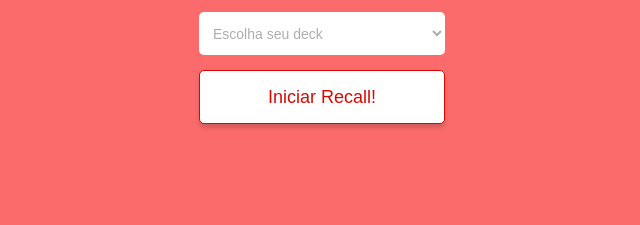
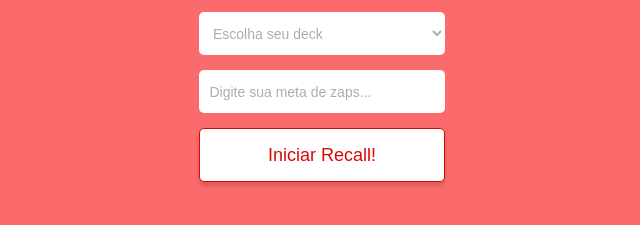
Before and after one commit to rodrigocqb/Projeto-8---ZapRecall, a React app: page / in a window 1280 px wide. Shown: the part 457-682 px from the top of the page, without its empty margins (318-958 px from the left). Built offline with nearby package versions, Linux system fonts and the light colour scheme; a web font is replaced by a local one.

Commit message:
Zap target input layout done

```diff
--- a/src/components/App.js
+++ b/src/components/App.js
@@ -7,12 +7,13 @@ import "../assets/css/style.css";
 export default function App() {
     const [screen, setScreen] = React.useState(true);
     const [deck, setDeck] = React.useState("");
+    const [zapTarget, setZapTarget] = React.useState();
 
     return (
         <>
             {screen ?
-            (<Welcome setScreen={setScreen} deck={deck} setDeck={setDeck} />) :
-            (<Game setScreen={setScreen} deck={deck} />)}
+                (<Welcome setScreen={setScreen} deck={deck} setDeck={setDeck} setZapTarget={setZapTarget} />) :
+                (<Game setScreen={setScreen} deck={deck} zapTarget={zapTarget} />)}
         </>
     );
 }
--- a/src/components/Game/Game.js
+++ b/src/components/Game/Game.js
@@ -6,7 +6,6 @@ import "./style.css";
 
 export default function Game({ setScreen, deck }) {
     const [answerValues, setAnswerValues] = React.useState([]);
-    console.log(deck)
     let chosenDeck = [];
 
     const deckReact = [
@@ -27,7 +26,7 @@ export default function Game({ setScreen, deck }) {
         { question: "Quem foi a primeira vítima do Mindflayer", answer: "Billy" },
         { question: "Quem é o melhor amigo do Eddie?", answer: "Dustin" },
         { question: "Qual o nome do gato do Dustin", answer: "Mews" },
-        { question: "Como a Joyce se comunica com o Will na primeira temporada?", answer: "Luzes de natal" }
+        { question: "Como a Joyce se comunica com o Will na primeira temporada?", answer: "Luzes de natal" },
     ];
 
     switch (deck) {
--- a/src/components/Welcome/Welcome.js
+++ b/src/components/Welcome/Welcome.js
@@ -6,7 +6,6 @@ export default function Welcome({ setScreen, deck, setDeck }) {
 
     function handleChange(event) {
         setDeck(event.target.value);
-        console.log(deck);
     }
 
     return (
@@ -19,6 +18,7 @@ export default function Welcome({ setScreen, deck, setDeck }) {
                     <option value="React">React</option>
                     <option value="Stranger Things">Stranger Things</option>
                 </select>
+                <input placeholder="Digite sua meta de zaps..." className="target"></input>
                 <div className="button" onClick={() => {
                     (deck !== "") ? setScreen(false) :
                     alert("Escolha um deck antes de prosseguir")
--- a/src/components/Welcome/style.css
+++ b/src/components/Welcome/style.css
@@ -41,3 +41,21 @@
     color: #ADADAD;
     font-size: 14px;
 }
+
+.target {
+    width: 246px;
+    height: 43px;
+    border: 0px;
+    outline: none;
+    border-radius: 5px;
+    margin-bottom: 15px;
+    padding-left: 10.5px;
+    font-size: 14px;
+    background-color: #FFFFFF;
+    color: #FB6B6B;
+}
+
+.target::placeholder {
+    color: #ADADAD;
+    opacity: 1;
+}
```
